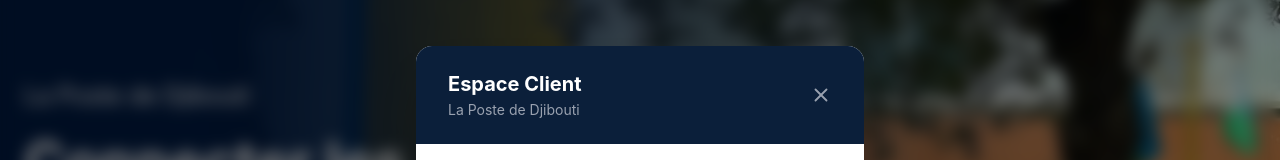
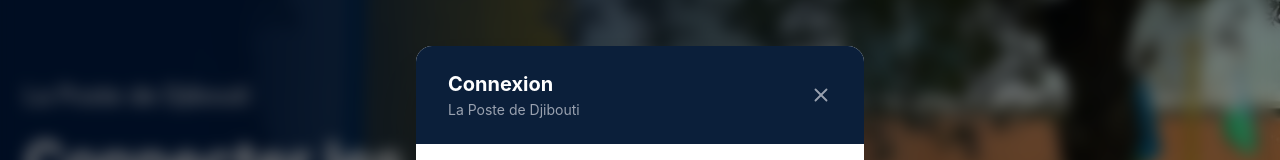
Before and after one commit to raninewalid6-glitch/la-poste-djibouti, a React (Vite) app: page / in a window 1280 px wide. Both pictures are taken after a click on the button "Connexion". Shown: the part 120-280 px from the top of the page. Built offline with nearby package versions, Linux system fonts and the light colour scheme.

Commit message:
j'ai ajouter linterface admin et fais le backend

```diff
--- a/src/components/AuthModal.jsx
+++ b/src/components/AuthModal.jsx
@@ -67,7 +67,7 @@
         {/* Header */}
         <div className="bg-[#0B1F3A] px-8 py-6 flex items-center justify-between">
           <div>
-            <h2 className="text-white font-bold text-xl">Espace Client</h2>
+            <h2 className="text-white font-bold text-xl">Connexion</h2>
             <p className="text-gray-400 text-sm mt-0.5">La Poste de Djibouti</p>
           </div>
           <button
```
